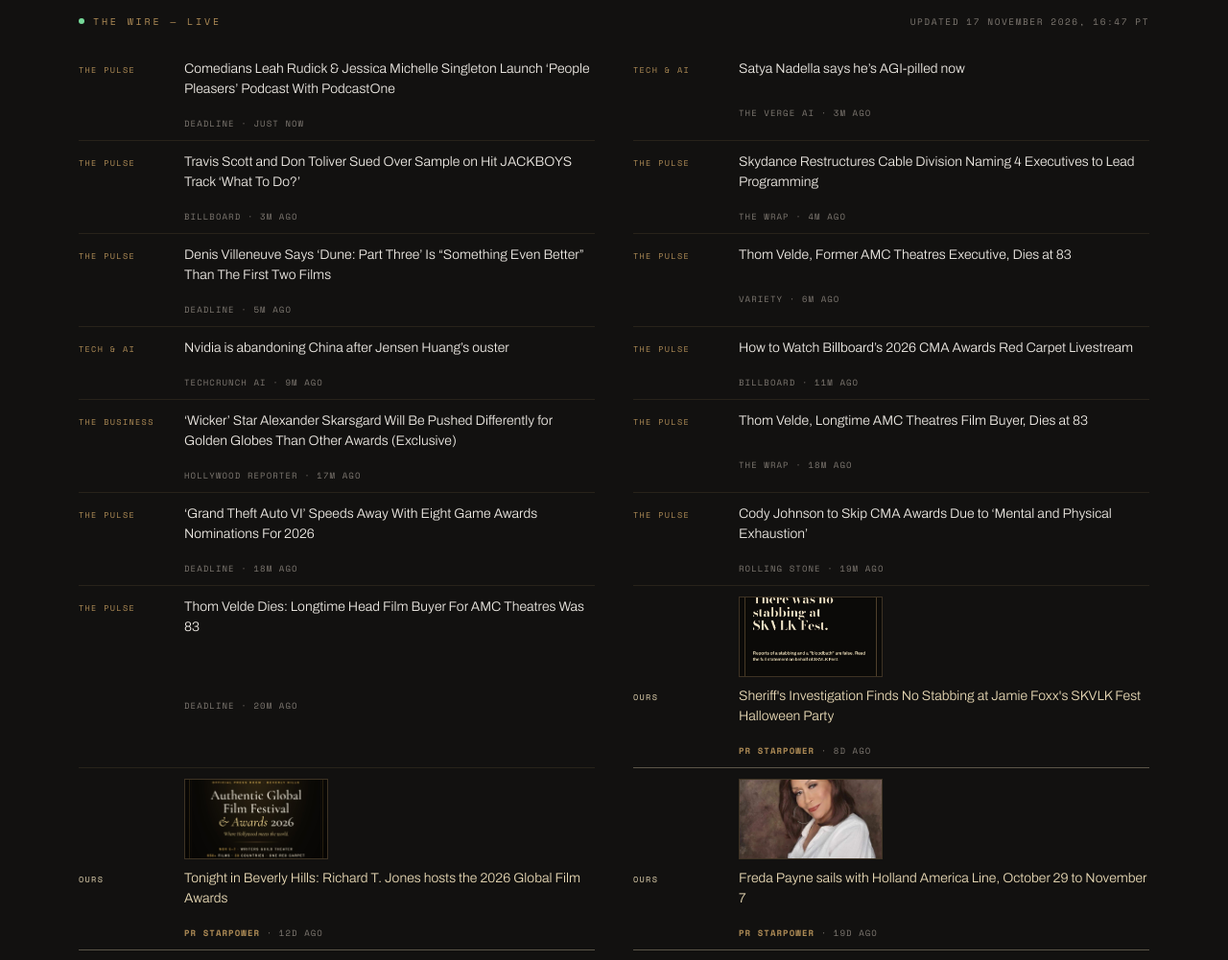
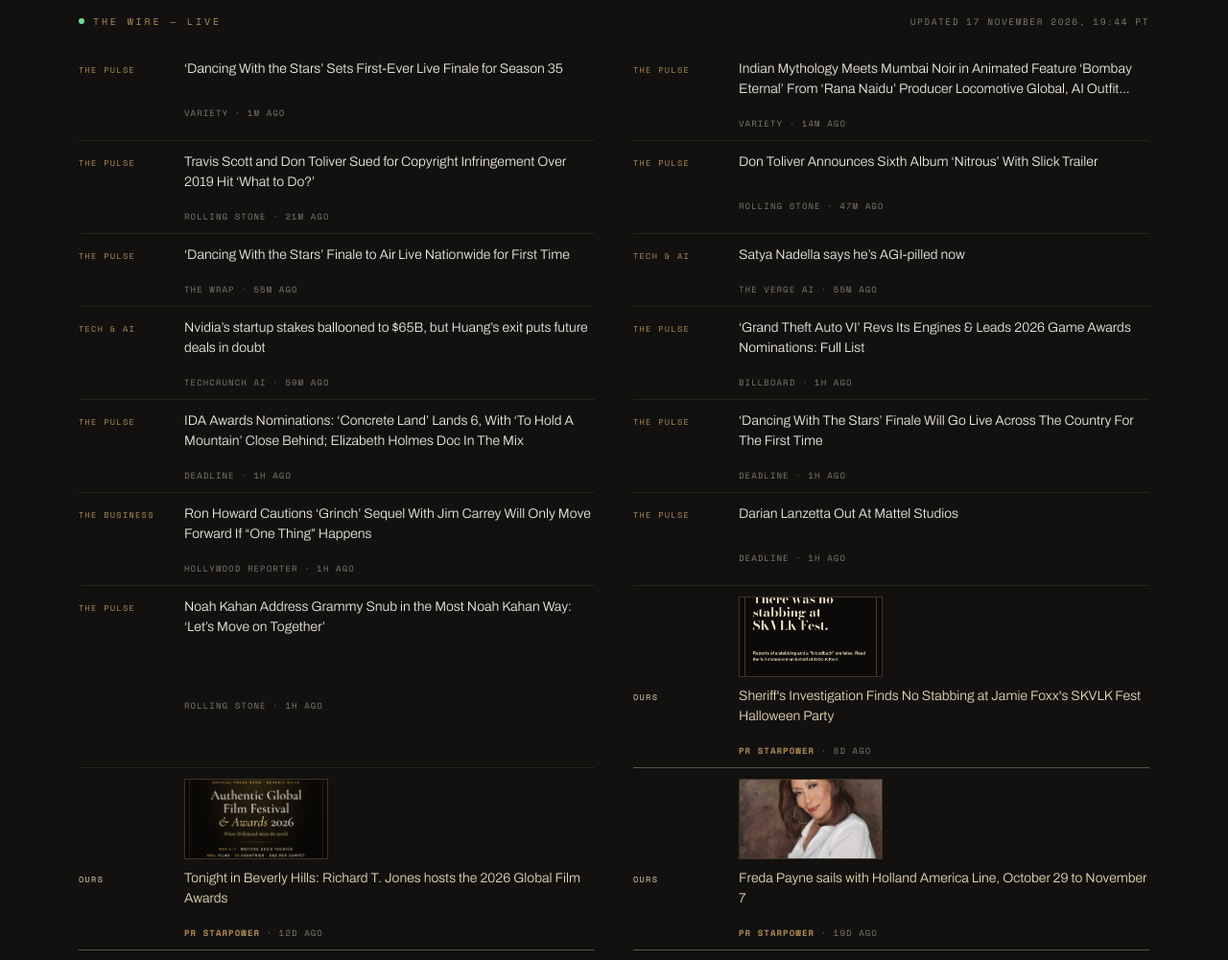
Before and after one commit to matariterry-art/prstarpower-site, a plain HTML site: page newsroom.html in a window 1280 px wide. Shown: the part 1440-2441 px from the top of the page at 96% size. Drawn offline with nearby package versions, Linux system fonts and the light colour scheme.

Commit message:
Wire update — 2026-11-18 02:44 UTC

```diff
--- a/feed.xml
+++ b/feed.xml
@@ -5,7 +5,7 @@
     <link>https://prstarpower.com/newsroom.html</link>
     <description>Announcements, releases and analysis from PR STARPOWER, a Hollywood representation house.</description>
     <language>en-us</language>
-    <lastBuildDate>Tue, 17 Nov 2026 23:47:15 +0000</lastBuildDate>
+    <lastBuildDate>Wed, 18 Nov 2026 02:44:17 +0000</lastBuildDate>
     <item>
       <title>Sheriff&#x27;s Investigation Finds No Stabbing at Jamie Foxx&#x27;s SKVLK Fest Halloween Party</title>
       <link>https://prstarpower.com/statement-skvlk-fest-2026.html</link>
--- a/newsroom.html
+++ b/newsroom.html
@@ -236,73 +236,73 @@
   <div class="wrap">
     <div class="wire-head">
       <span class="wire-label"><i class="dot"></i>The Wire — Live</span>
-      <span class="wire-stamp">Updated 17 November 2026, 16:47 PT</span>
+      <span class="wire-stamp">Updated 17 November 2026, 19:44 PT</span>
     </div>
     <div class="wire-list">
-      <a class="wire-row" href="https://deadline.com/2026/11/leah-rudick-jessica-michelle-singleton-people-pleasers-podcast-1237227106/" target="_blank" rel="noopener nofollow">
+      <a class="wire-row" href="https://variety.com/2026/tv/news/dancing-with-the-stars-live-finale-season-35-1236951307/" target="_blank" rel="noopener nofollow">
         <span class="wire-beat">The Pulse</span>
-        <span class="wire-title">Comedians Leah Rudick &amp; Jessica Michelle Singleton Launch ‘People Pleasers’ Podcast With PodcastOne</span>
-        <span class="wire-meta">Deadline &middot; just now</span>
+        <span class="wire-title">‘Dancing With the Stars’ Sets First-Ever Live Finale for Season 35</span>
+        <span class="wire-meta">Variety &middot; 1m ago</span>
+      </a>
+      <a class="wire-row" href="https://variety.com/2026/film/news/indian-mythology-mumbai-noir-animated-film-bombay-eternal-1236950223/" target="_blank" rel="noopener nofollow">
+        <span class="wire-beat">The Pulse</span>
+        <span class="wire-title">Indian Mythology Meets Mumbai Noir in Animated Feature ‘Bombay Eternal’ From ‘Rana Naidu’ Producer Locomotive Global, AI Outfit…</span>
+        <span class="wire-meta">Variety &middot; 14m ago</span>
+      </a>
+      <a class="wire-row" href="https://www.rollingstone.com/music/music-news/travis-scott-don-toliver-copyright-lawsuit-what-to-do-song-1235660021/" target="_blank" rel="noopener nofollow">
+        <span class="wire-beat">The Pulse</span>
+        <span class="wire-title">Travis Scott and Don Toliver Sued for Copyright Infringement Over 2019 Hit ‘What to Do?’</span>
+        <span class="wire-meta">Rolling Stone &middot; 21m ago</span>
+      </a>
+      <a class="wire-row" href="https://www.rollingstone.com/music/music-news/don-toliver-announces-sixth-album-nitrous-1235660062/" target="_blank" rel="noopener nofollow">
+        <span class="wire-beat">The Pulse</span>
+        <span class="wire-title">Don Toliver Announces Sixth Album ‘Nitrous’ With Slick Trailer</span>
+        <span class="wire-meta">Rolling Stone &middot; 47m ago</span>
+      </a>
+      <a class="wire-row" href="https://www.thewrap.com/media-platforms/tv/dancing-with-the-stars-finale-air-live-first-time/" target="_blank" rel="noopener nofollow">
+        <span class="wire-beat">The Pulse</span>
+        <span class="wire-title">‘Dancing With the Stars’ Finale to Air Live Nationwide for First Time</span>
+        <span class="wire-meta">The Wrap &middot; 55m ago</span>
       </a>
       <a class="wire-row" href="https://www.theverge.com/tech/1036111/satya-nadella-says-hes-agi-pilled-now" target="_blank" rel="noopener nofollow">
         <span class="wire-beat">Tech &amp; AI</span>
         <span class="wire-title">Satya Nadella says he’s AGI-pilled now</span>
-        <span class="wire-meta">The Verge AI &middot; 3m ago</span>
+        <span class="wire-meta">The Verge AI &middot; 55m ago</span>
       </a>
-      <a class="wire-row" href="https://www.billboard.com/pro/travis-scott-don-toliver-lawsuit-jackboys-song-sample/" target="_blank" rel="noopener nofollow">
+      <a class="wire-row" href="https://techcrunch.com/2026/11/17/nvidias-startup-stakes-ballooned-to-65b-but-huangs-exit-puts-future-deals-in-doubt/" target="_blank" rel="noopener nofollow">
+        <span class="wire-beat">Tech &amp; AI</span>
+        <span class="wire-title">Nvidia’s startup stakes ballooned to $65B, but Huang’s exit puts future  deals in doubt</span>
+        <span class="wire-meta">TechCrunch AI &middot; 59m ago</span>
+      </a>
+      <a class="wire-row" href="https://www.billboard.com/music/awards/2026-game-awards-nominations-list-grand-theft-auto-vi-1236384541/" target="_blank" rel="noopener nofollow">
         <span class="wire-beat">The Pulse</span>
-        <span class="wire-title">Travis Scott and Don Toliver Sued Over Sample on Hit JACKBOYS Track ‘What To Do?’</span>
-        <span class="wire-meta">Billboard &middot; 3m ago</span>
+        <span class="wire-title">‘Grand Theft Auto VI’ Revs Its Engines &amp; Leads 2026 Game Awards Nominations: Full List</span>
+        <span class="wire-meta">Billboard &middot; 1h ago</span>
       </a>
-      <a class="wire-row" href="https://www.thewrap.com/industry-news/business/skydance-restructures-cable-division/" target="_blank" rel="noopener nofollow">
+      <a class="wire-row" href="https://deadline.com/2026/11/ida-documentary-awards-2026-nominations-1237227351/" target="_blank" rel="noopener nofollow">
         <span class="wire-beat">The Pulse</span>
-        <span class="wire-title">Skydance Restructures Cable Division Naming 4 Executives to Lead Programming</span>
-        <span class="wire-meta">The Wrap &middot; 4m ago</span>
+        <span class="wire-title">IDA Awards Nominations: ‘Concrete Land’ Lands 6, With ‘To Hold A Mountain’ Close Behind; Elizabeth Holmes Doc In The Mix</span>
+        <span class="wire-meta">Deadline &middot; 1h ago</span>
       </a>
-      <a class="wire-row" href="https://deadline.com/2026/11/denis-villeneuve-dune-part-three-something-even-better-1237227247/" target="_blank" rel="noopener nofollow">
+      <a class="wire-row" href="https://deadline.com/2026/11/dancing-with-the-stars-finale-live-across-the-country-1237226920/" target="_blank" rel="noopener nofollow">
         <span class="wire-beat">The Pulse</span>
-        <span class="wire-title">Denis Villeneuve Says ‘Dune: Part Three’ Is “Something Even Better” Than The First Two Films</span>
-        <span class="wire-meta">Deadline &middot; 5m ago</span>
+        <span class="wire-title">‘Dancing With The Stars’ Finale Will Go Live Across The Country For The First Time</span>
+        <span class="wire-meta">Deadline &middot; 1h ago</span>
       </a>
-      <a class="wire-row" href="https://variety.com/2026/film/people-news/thom-velde-dead-amc-theatres-1236951046/" target="_blank" rel="noopener nofollow">
+      <a class="wire-row" href="https://www.hollywoodreporter.com/movies/movie-news/ron-howard-grinch-sequel-only-move-forward-perfect-script-1236758080/" target="_blank" rel="noopener nofollow">
+        <span class="wire-beat">The Business</span>
+        <span class="wire-title">Ron Howard Cautions ‘Grinch’ Sequel With Jim Carrey Will Only Move Forward If “One Thing” Happens</span>
+        <span class="wire-meta">Hollywood Reporter &middot; 1h ago</span>
+      </a>
+      <a class="wire-row" href="https://deadline.com/2026/11/darian-lanzetta-exits-mattel-studios-1237227411/" target="_blank" rel="noopener nofollow">
         <span class="wire-beat">The Pulse</span>
-        <span class="wire-title">Thom Velde, Former AMC Theatres Executive, Dies at 83</span>
-        <span class="wire-meta">Variety &middot; 6m ago</span>
+        <span class="wire-title">Darian Lanzetta Out At Mattel Studios</span>
+        <span class="wire-meta">Deadline &middot; 1h ago</span>
       </a>
-      <a class="wire-row" href="https://techcrunch.com/2026/11/17/nvidia-is-abandoning-china-after-jensen-huangs-ouster/" target="_blank" rel="noopener nofollow">
-        <span class="wire-beat">Tech &amp; AI</span>
-        <span class="wire-title">Nvidia is abandoning China after Jensen Huang’s ouster</span>
-        <span class="wire-meta">TechCrunch AI &middot; 9m ago</span>
-      </a>
-      <a class="wire-row" href="https://www.billboard.com/music/awards/cma-awards-2026-red-carpet-livestream-how-watch-billboard-1236384444/" target="_blank" rel="noopener nofollow">
+      <a class="wire-row" href="https://www.rollingstone.com/music/music-news/noah-kahan-grammys-snub-addresses-1235660017/" target="_blank" rel="noopener nofollow">
         <span class="wire-beat">The Pulse</span>
-        <span class="wire-title">How to Watch Billboard’s 2026 CMA Awards Red Carpet Livestream</span>
-        <span class="wire-meta">Billboard &middot; 11m ago</span>
-      </a>
-      <a class="wire-row" href="https://www.hollywoodreporter.com/movies/movie-news/wicker-alexander-skarsgard-awards-categories-1236757905/" target="_blank" rel="noopener nofollow">
-        <span class="wire-beat">The Business</span>
-        <span class="wire-title">‘Wicker’ Star Alexander Skarsgard Will Be Pushed Differently for Golden Globes Than Other Awards (Exclusive)</span>
-        <span class="wire-meta">Hollywood Reporter &middot; 17m ago</span>
-      </a>
-      <a class="wire-row" href="https://www.thewrap.com/culture-lifestyle/culture/thom-velde-amc-theatres-film-buyer-dead/" target="_blank" rel="noopener nofollow">
-        <span class="wire-beat">The Pulse</span>
-        <span class="wire-title">Thom Velde, Longtime AMC Theatres Film Buyer, Dies at 83</span>
-        <span class="wire-meta">The Wrap &middot; 18m ago</span>
-      </a>
-      <a class="wire-row" href="https://deadline.com/2026/11/grand-theft-auto-vi-game-awards-nominations-1237227159/" target="_blank" rel="noopener nofollow">
-        <span class="wire-beat">The Pulse</span>
-        <span class="wire-title">‘Grand Theft Auto VI’ Speeds Away With Eight Game Awards Nominations For 2026</span>
-        <span class="wire-meta">Deadline &middot; 18m ago</span>
-      </a>
-      <a class="wire-row" href="https://www.rollingstone.com/music/music-country/cody-johnson-skip-cma-awards-mental-physical-exhaustion-1235659915/" target="_blank" rel="noopener nofollow">
-        <span class="wire-beat">The Pulse</span>
-        <span class="wire-title">Cody Johnson to Skip CMA Awards Due to ‘Mental and Physical Exhaustion’</span>
-        <span class="wire-meta">Rolling Stone &middot; 19m ago</span>
-      </a>
-      <a class="wire-row" href="https://deadline.com/2026/11/thom-velde-dead-amc-theatres-head-film-buyer-1237227193/" target="_blank" rel="noopener nofollow">
-        <span class="wire-beat">The Pulse</span>
-        <span class="wire-title">Thom Velde Dies: Longtime Head Film Buyer For AMC Theatres Was 83</span>
-        <span class="wire-meta">Deadline &middot; 20m ago</span>
+        <span class="wire-title">Noah Kahan Address Grammy Snub in the Most Noah Kahan Way: ‘Let’s Move on Together’</span>
+        <span class="wire-meta">Rolling Stone &middot; 1h ago</span>
       </a>
       <a class="wire-row house haspic" href="statement-skvlk-fest-2026.html">
         <span class="wire-beat">Ours</span>
```
